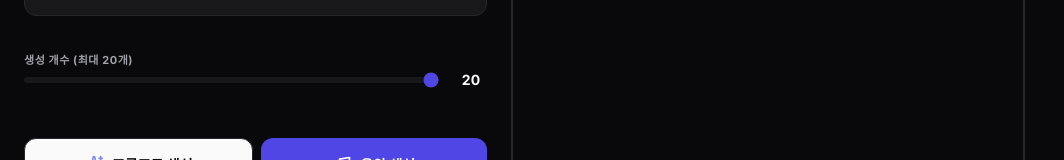
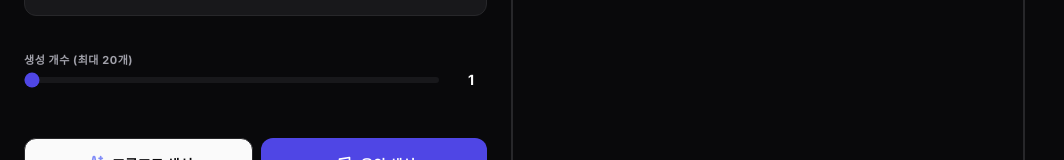
Before and after one commit to parkys1004/Suno-auto-generation, a React (Vite) app: page / in a window 1280 px wide. Shown: the part 1858-2018 px from the top of the page, without its empty margins (0-1064 px from the left). Built offline with nearby package versions, Linux system fonts and the light colour scheme.

Commit message:
feat: Set default generation count to 1
Reduces the default number of songs generated per request from 20 to 1 to improve initial user experience and reduce potential API costs.

```diff
--- a/src/App.tsx
+++ b/src/App.tsx
@@ -134,7 +134,7 @@ export default function App() {
     { id: '2', label: '긴 인트로 (long intro)' }
   ]);
   const [additionalRequest, setAdditionalRequest] = useState('');
-  const [genCount, setGenCount] = useState(20);
+  const [genCount, setGenCount] = useState(1);
   const [lyricsLengthWithSpaces, setLyricsLengthWithSpaces] = useState(800);
   const [lyricsLengthWithoutSpaces, setLyricsLengthWithoutSpaces] = useState(400);
 
```
